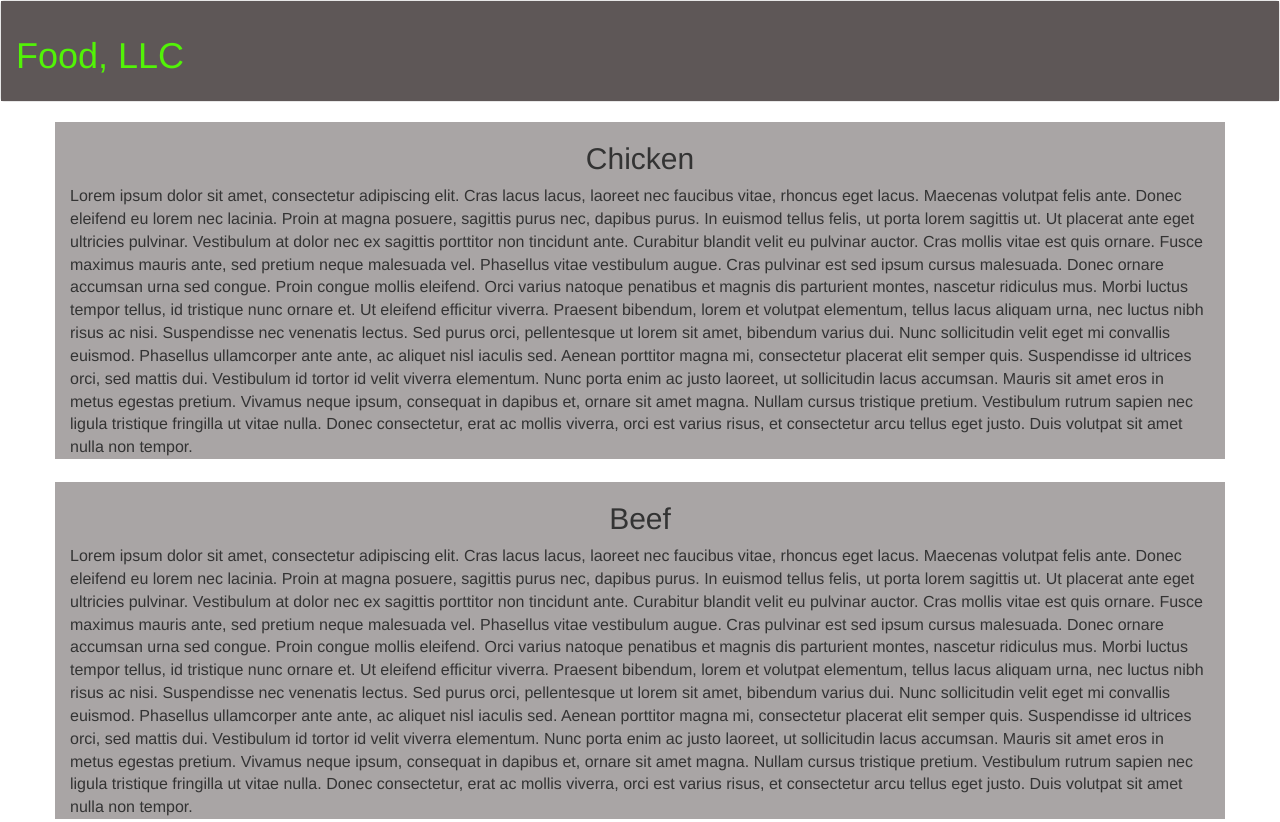
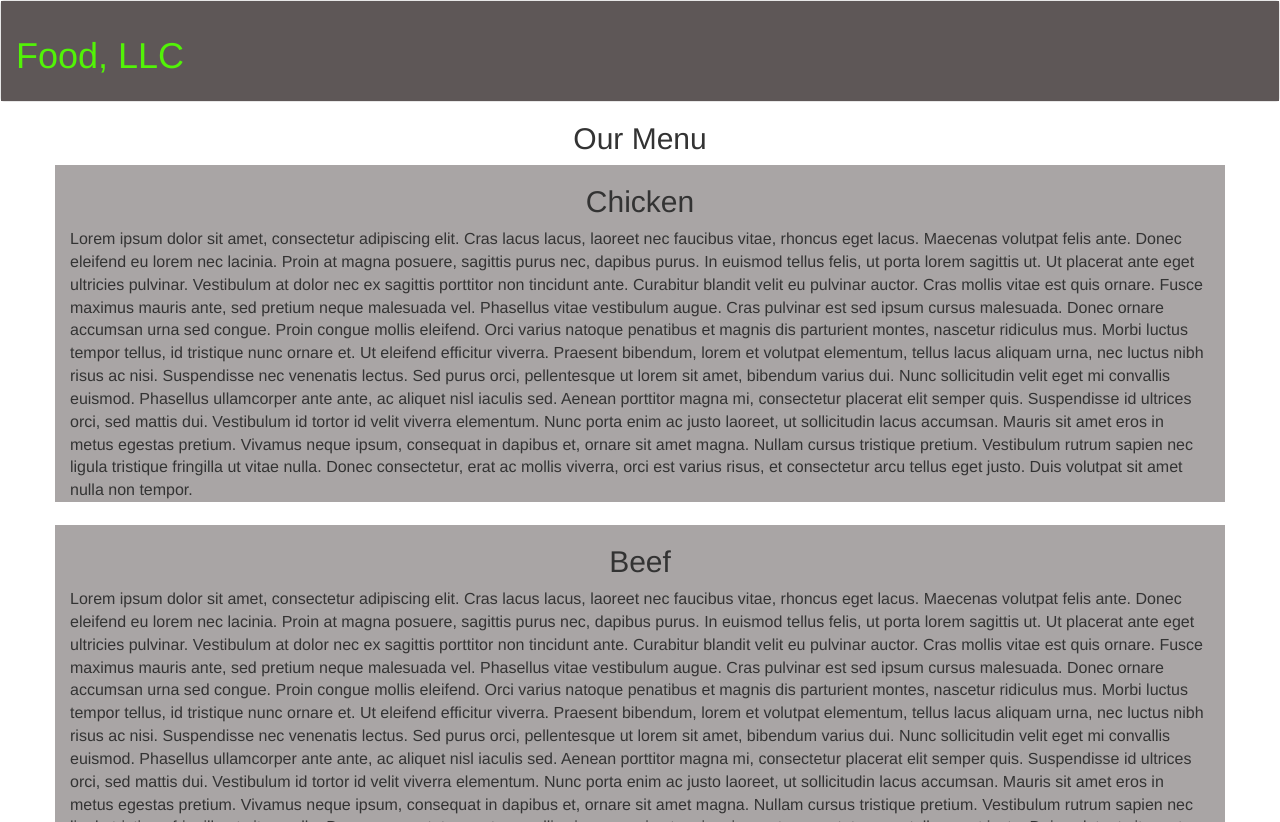
Before and after one commit to pasival14/mod3-solution, a plain HTML site: page index.html in a window 1280 px wide. Shown: the top 822 px of the page. Drawn offline with Linux system fonts and the light colour scheme.

Commit message:
correction

```diff
--- a/index.html
+++ b/index.html
@@ -42,20 +42,24 @@
         </nav><!-- #header-nav -->
     </header>
 
-    <section id="chicken" class="container">
+    <div class="papa">
+        <h2 class="text-center">Our Menu</h2><section id="chicken" class="container">
         <h2 class="text-center">Chicken</h2>Lorem ipsum dolor sit amet, consectetur adipiscing elit. Cras lacus lacus, laoreet nec faucibus vitae, rhoncus eget lacus. Maecenas volutpat felis ante. Donec eleifend eu lorem nec lacinia. Proin at magna posuere, sagittis purus nec, dapibus purus. In euismod tellus felis, ut porta lorem sagittis ut. Ut placerat ante eget ultricies pulvinar. Vestibulum at dolor nec ex sagittis porttitor non tincidunt ante. Curabitur blandit velit eu pulvinar auctor. Cras mollis vitae est quis ornare. Fusce maximus mauris ante, sed pretium neque malesuada vel. Phasellus vitae vestibulum augue. Cras pulvinar est sed ipsum cursus malesuada. Donec ornare accumsan urna sed congue. Proin congue mollis eleifend. Orci varius natoque penatibus et magnis dis parturient montes, nascetur ridiculus mus. Morbi luctus tempor tellus, id tristique nunc ornare et.
         Ut eleifend efficitur viverra. Praesent bibendum, lorem et volutpat elementum, tellus lacus aliquam urna, nec luctus nibh risus ac nisi. Suspendisse nec venenatis lectus. Sed purus orci, pellentesque ut lorem sit amet, bibendum varius dui. Nunc sollicitudin velit eget mi convallis euismod. Phasellus ullamcorper ante ante, ac aliquet nisl iaculis sed. Aenean porttitor magna mi, consectetur placerat elit semper quis. Suspendisse id ultrices orci, sed mattis dui. Vestibulum id tortor id velit viverra elementum. Nunc porta enim ac justo laoreet, ut sollicitudin lacus accumsan. Mauris sit amet eros in metus egestas pretium. Vivamus neque ipsum, consequat in dapibus et, ornare sit amet magna. Nullam cursus tristique pretium. Vestibulum rutrum sapien nec ligula tristique fringilla ut vitae nulla. Donec consectetur, erat ac mollis viverra, orci est varius risus, et consectetur arcu tellus eget justo. Duis volutpat sit amet nulla non tempor.
-    </section><br>
+        </section><br>
 
-    <section id="beef" class="container">
+        <section id="beef" class="container">
         <h2 class="text-center">Beef</h2>Lorem ipsum dolor sit amet, consectetur adipiscing elit. Cras lacus lacus, laoreet nec faucibus vitae, rhoncus eget lacus. Maecenas volutpat felis ante. Donec eleifend eu lorem nec lacinia. Proin at magna posuere, sagittis purus nec, dapibus purus. In euismod tellus felis, ut porta lorem sagittis ut. Ut placerat ante eget ultricies pulvinar. Vestibulum at dolor nec ex sagittis porttitor non tincidunt ante. Curabitur blandit velit eu pulvinar auctor. Cras mollis vitae est quis ornare. Fusce maximus mauris ante, sed pretium neque malesuada vel. Phasellus vitae vestibulum augue. Cras pulvinar est sed ipsum cursus malesuada. Donec ornare accumsan urna sed congue. Proin congue mollis eleifend. Orci varius natoque penatibus et magnis dis parturient montes, nascetur ridiculus mus. Morbi luctus tempor tellus, id tristique nunc ornare et.
         Ut eleifend efficitur viverra. Praesent bibendum, lorem et volutpat elementum, tellus lacus aliquam urna, nec luctus nibh risus ac nisi. Suspendisse nec venenatis lectus. Sed purus orci, pellentesque ut lorem sit amet, bibendum varius dui. Nunc sollicitudin velit eget mi convallis euismod. Phasellus ullamcorper ante ante, ac aliquet nisl iaculis sed. Aenean porttitor magna mi, consectetur placerat elit semper quis. Suspendisse id ultrices orci, sed mattis dui. Vestibulum id tortor id velit viverra elementum. Nunc porta enim ac justo laoreet, ut sollicitudin lacus accumsan. Mauris sit amet eros in metus egestas pretium. Vivamus neque ipsum, consequat in dapibus et, ornare sit amet magna. Nullam cursus tristique pretium. Vestibulum rutrum sapien nec ligula tristique fringilla ut vitae nulla. Donec consectetur, erat ac mollis viverra, orci est varius risus, et consectetur arcu tellus eget justo. Duis volutpat sit amet nulla non tempor.
-    </section><br>
+        </section><br>
 
-    <section id="sushi" class="container">
+        <section id="sushi" class="container">
         <h2 class="text-center">Sushi</h2>Lorem ipsum dolor sit amet, consectetur adipiscing elit. Cras lacus lacus, laoreet nec faucibus vitae, rhoncus eget lacus. Maecenas volutpat felis ante. Donec eleifend eu lorem nec lacinia. Proin at magna posuere, sagittis purus nec, dapibus purus. In euismod tellus felis, ut porta lorem sagittis ut. Ut placerat ante eget ultricies pulvinar. Vestibulum at dolor nec ex sagittis porttitor non tincidunt ante. Curabitur blandit velit eu pulvinar auctor. Cras mollis vitae est quis ornare. Fusce maximus mauris ante, sed pretium neque malesuada vel. Phasellus vitae vestibulum augue. Cras pulvinar est sed ipsum cursus malesuada. Donec ornare accumsan urna sed congue. Proin congue mollis eleifend. Orci varius natoque penatibus et magnis dis parturient montes, nascetur ridiculus mus. Morbi luctus tempor tellus, id tristique nunc ornare et.
         Ut eleifend efficitur viverra. Praesent bibendum, lorem et volutpat elementum, tellus lacus aliquam urna, nec luctus nibh risus ac nisi. Suspendisse nec venenatis lectus. Sed purus orci, pellentesque ut lorem sit amet, bibendum varius dui. Nunc sollicitudin velit eget mi convallis euismod. Phasellus ullamcorper ante ante, ac aliquet nisl iaculis sed. Aenean porttitor magna mi, consectetur placerat elit semper quis. Suspendisse id ultrices orci, sed mattis dui. Vestibulum id tortor id velit viverra elementum. Nunc porta enim ac justo laoreet, ut sollicitudin lacus accumsan. Mauris sit amet eros in metus egestas pretium. Vivamus neque ipsum, consequat in dapibus et, ornare sit amet magna. Nullam cursus tristique pretium. Vestibulum rutrum sapien nec ligula tristique fringilla ut vitae nulla. Donec consectetur, erat ac mollis viverra, orci est varius risus, et consectetur arcu tellus eget justo. Duis volutpat sit amet nulla non tempor.
-    </section>
+        </section>
+    </div>
+
+
 
 
 
```
